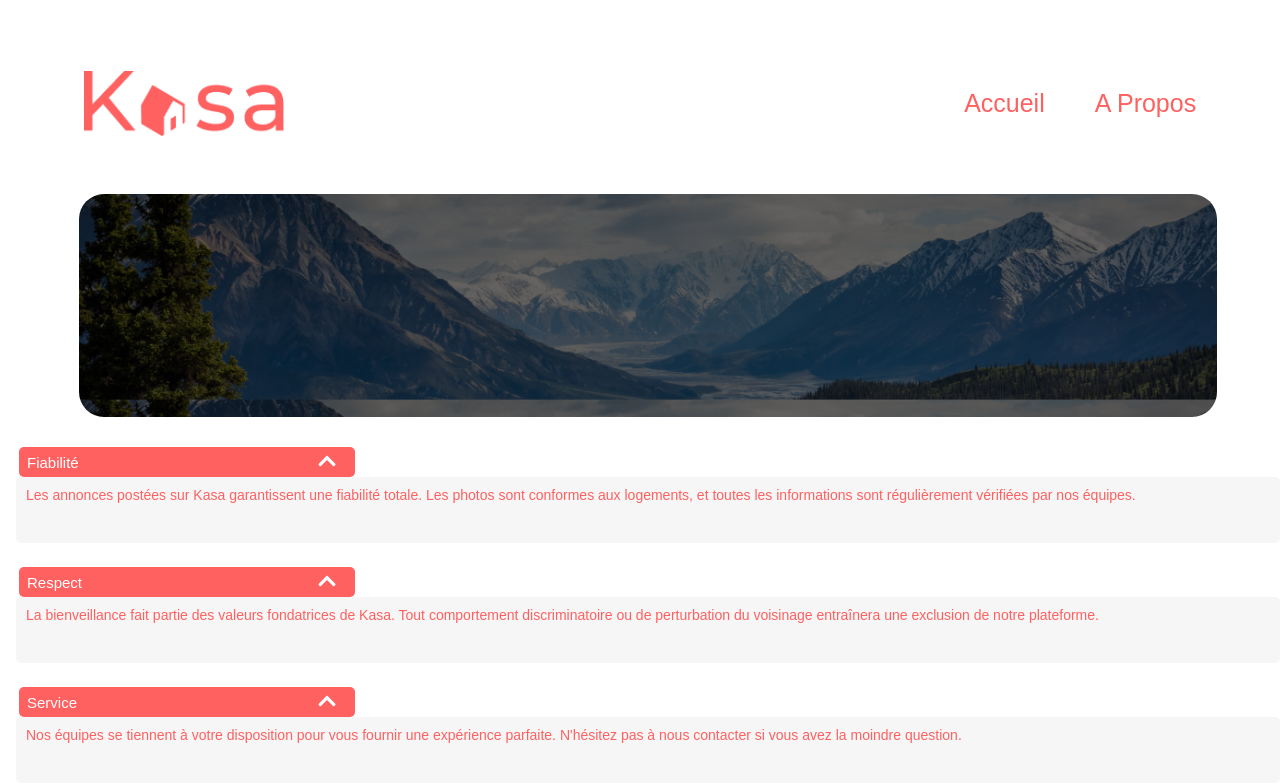
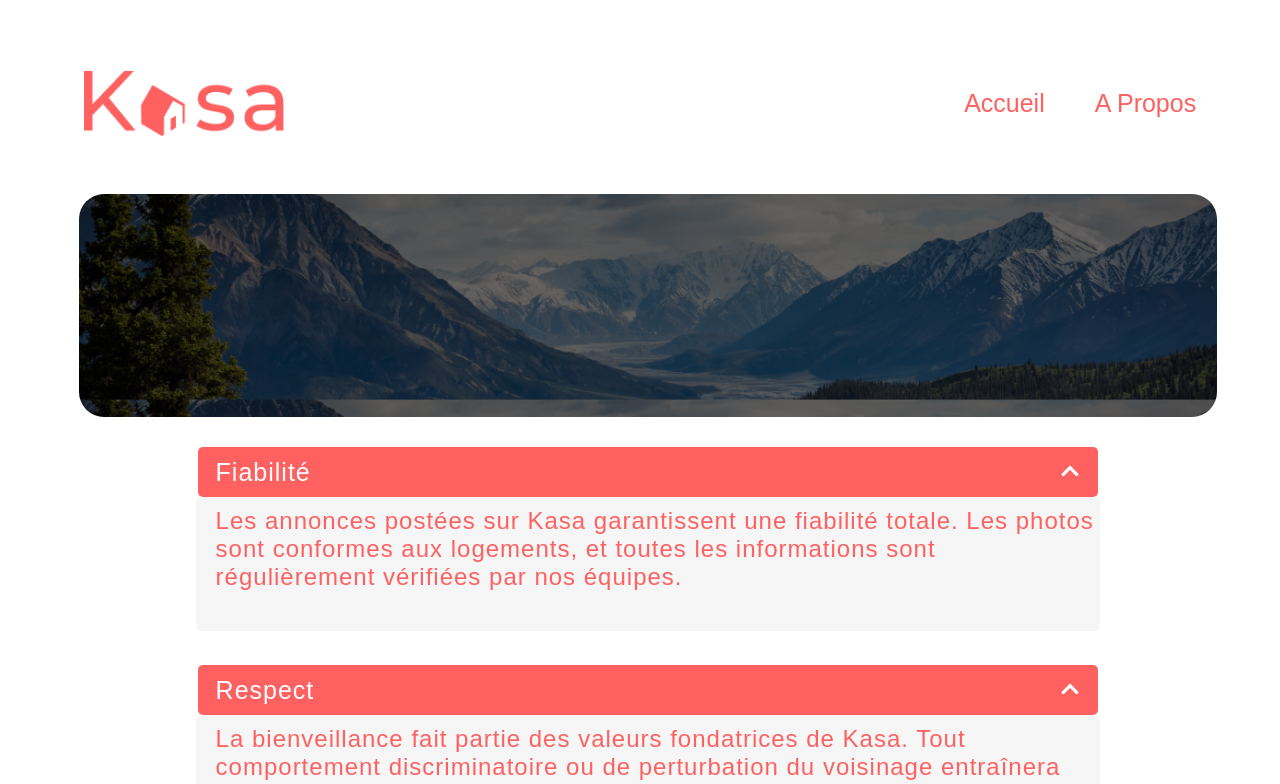
Before and after one commit to SLiberas06/Projet-7-Kasa, a React (Create React App) app: page /about in a window 1280 px wide. Shown: the top 784 px of the page. Built offline with nearby package versions, Linux system fonts and the light colour scheme.

Commit message:
About version desktop ok

```diff
--- a/src/components/Collapse/index.jsx
+++ b/src/components/Collapse/index.jsx
@@ -16,31 +16,51 @@ const DivCollapse = styled.div`
   flex-direction: row;
   justify-content: space-between;
   font-family: ${Fonts.principal};
-  width: 320px;
+  width: 90%;
   height: 30px;
   border-radius: 5px;
   background-color: ${Colors.primary};
   margin: 10px 3px;
   padding: 0px 8px;
+  @media (min-width: 992px) {
+    width: 70%;
+    height: 50px;
+  }
 `
 const SectionCollapse = styled.section`
   display: flex;
   flex-direction: column;
   width: 100%;
+  align-items: center;
+  justify-content: center;
+  flex-wrap: wrap;
 `
 const TitleCollapse = styled.h1`
   font-size: 15px;
   color: ${Colors.textWhite};
   font-weight: 100;
+  @media (min-width: 992px) {
+    font-size: 25px;
+    padding-left: 10px;
+    letter-spacing: 1px;
+  }
 `
 const TextCollapse = styled.p`
   background-color: ${Colors.backgroundTextAbout};
   padding: 10px 10px 40px 10px;
   margin-top: -10px;
   border-radius: 5px;
+  width: 90%;
   font-size: 14px;
   font-family: ${Fonts.principal};
+  font-weight: 200;
   color: ${Colors.primary};
+  @media (min-width: 992px) {
+    width: 70%;
+    font-size: 24px;
+    letter-spacing: 1px;
+    padding: 10px 0px 40px 20px;
+  }
 `
 
 function Collapse({ title, text }) {
```
